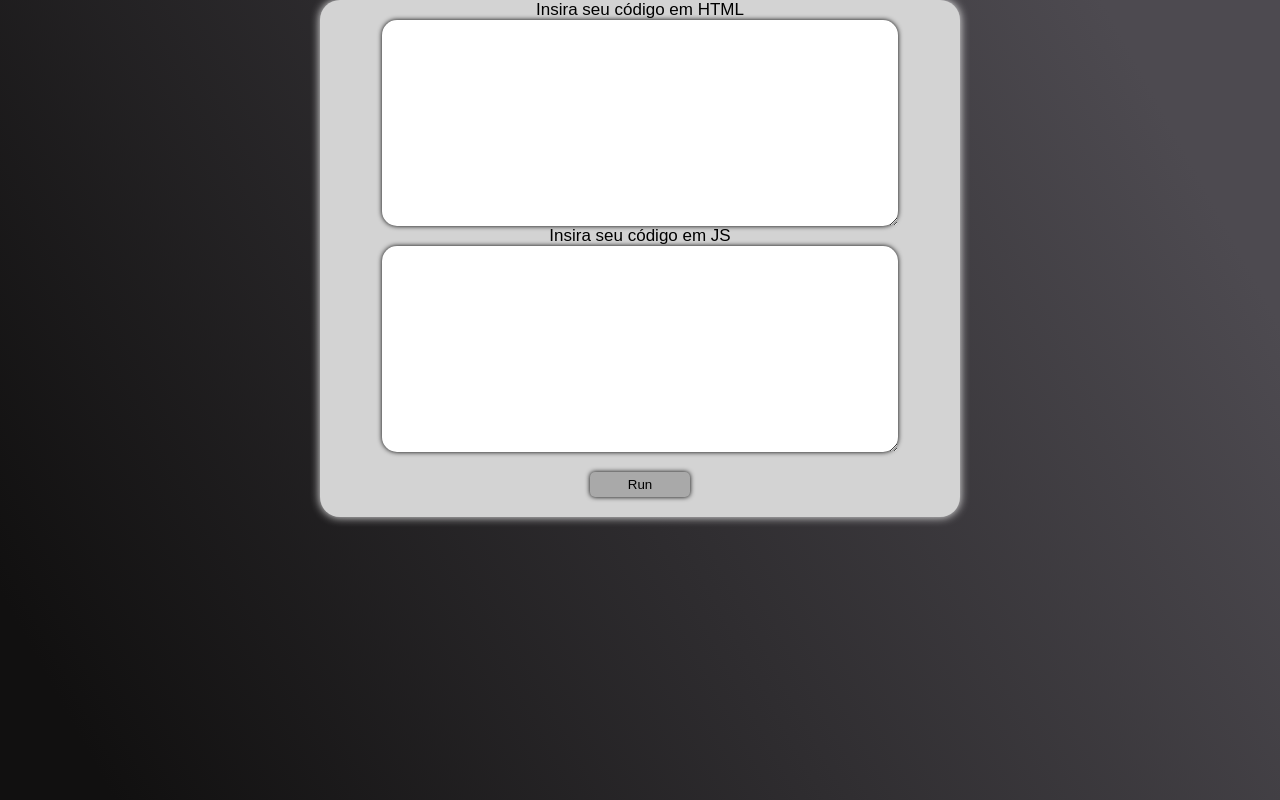
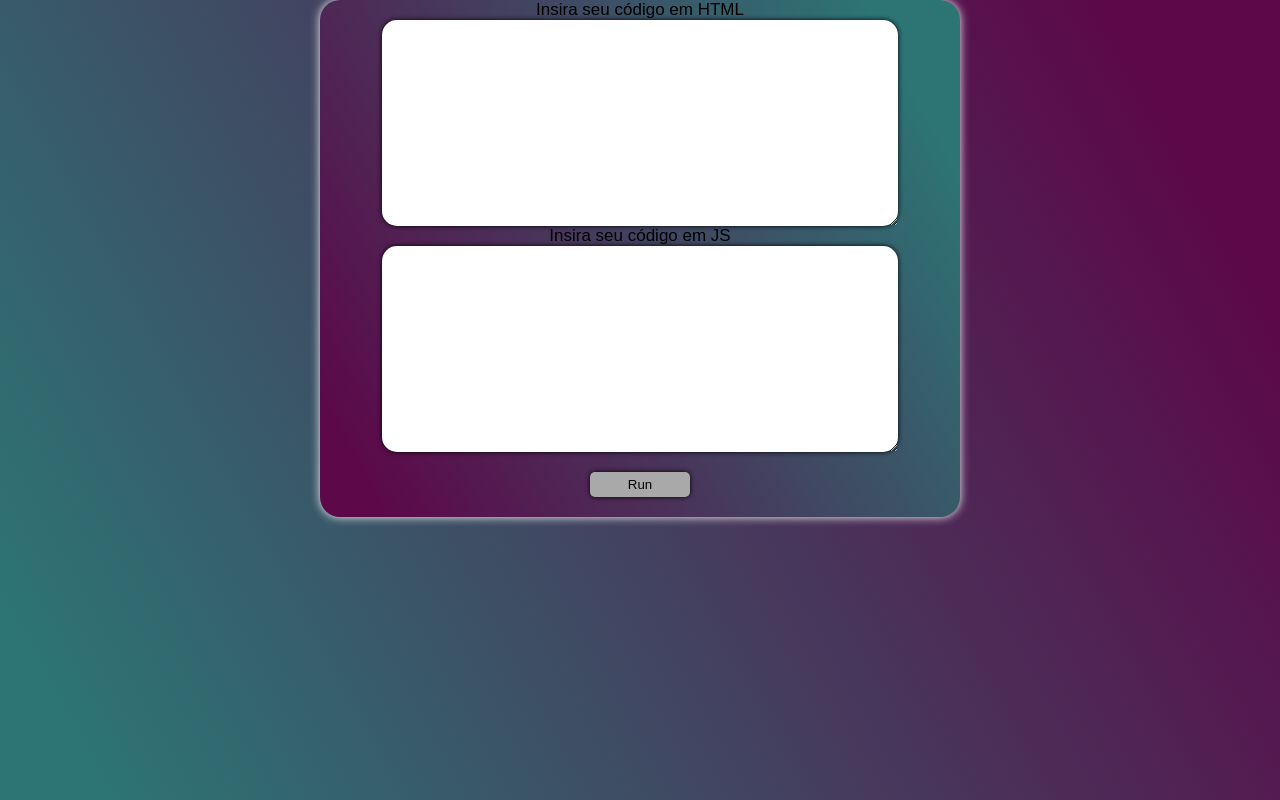
Before and after one commit to MatheusPCV/finalizandoJS, a plain HTML site: page index/index.html in a window 1280 px wide. Drawn offline with Linux system fonts and the light colour scheme.

Commit message:
Mudança nas cores

```diff
--- a/style/style.css
+++ b/style/style.css
@@ -13,11 +13,12 @@ main{
 body{
     width: 100vw;
     height: 100vh;
-    background:linear-gradient(241.29deg, #4d4a50 10.31%, #111010 93.41%);
+    background:linear-gradient(241.29deg, #5C0849 10.31%, #2D7474 93.41%);
     overflow: hidden;
     font-size: 17px;
 }
 section{
+    background:linear-gradient(241.29deg, #2D7474 10.31%, #5C0849 93.41%);
     position: relative;
     display: flex;
     flex-direction: column;
```
